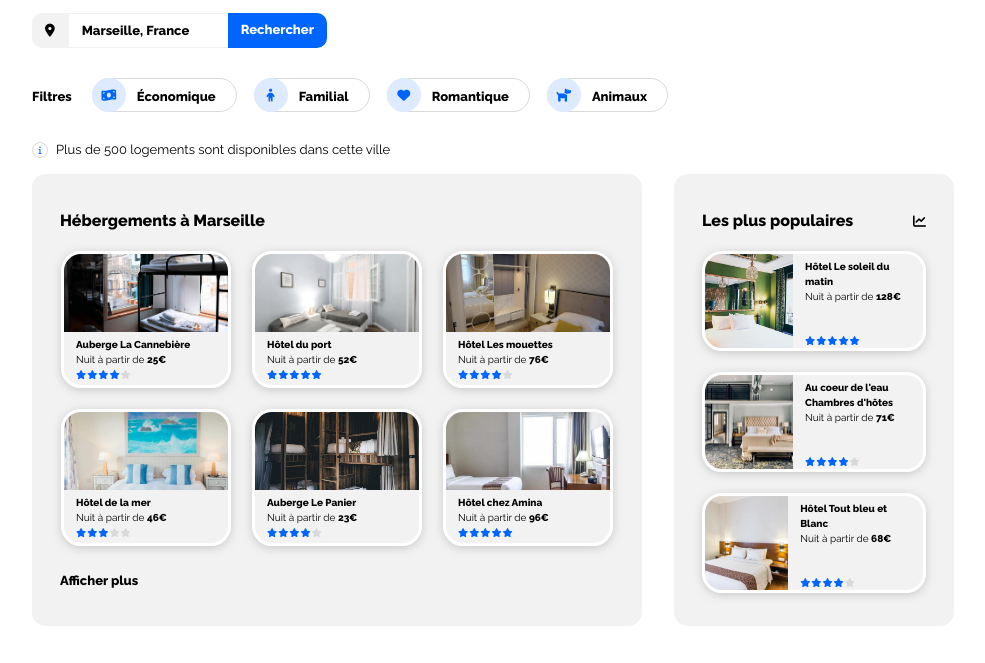
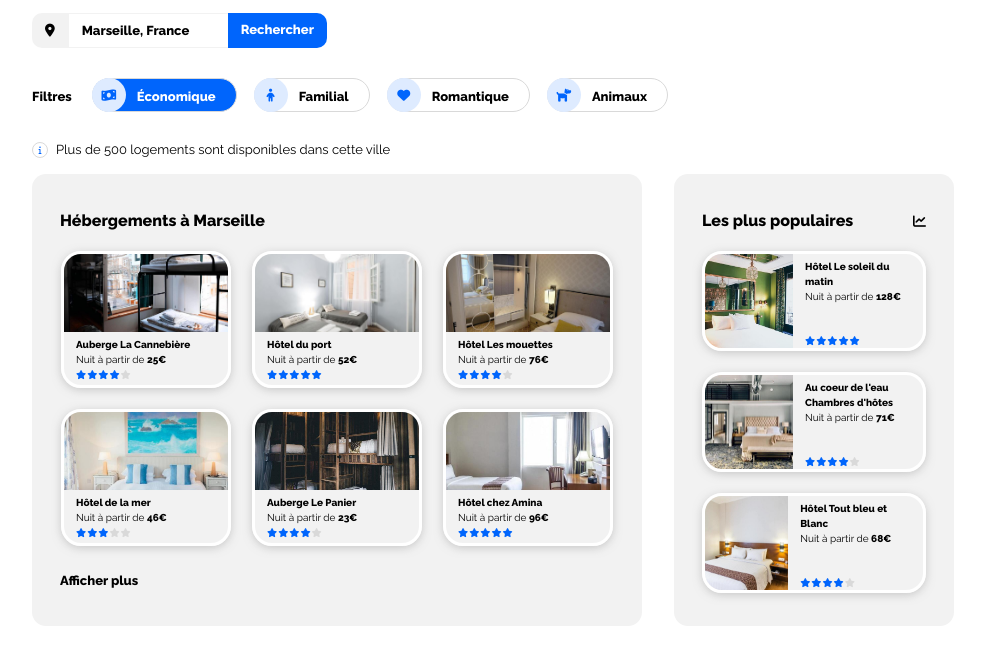
Before and after one commit to lgmoraes/Booki, a plain HTML site: page index.html in a window 1280 px wide. In both pictures the pointer is over the item "Économique". Shown: the part 135-798 px from the top of the page, without its empty margins (147-1132 px from the left). Drawn offline with nearby package versions, Linux system fonts and the light colour scheme.

Commit message:
:dizzy: Add animation on filters

```diff
--- a/css/style.css
+++ b/css/style.css
@@ -82,13 +82,9 @@ input:focus {
     display: flex;
 }
 .header-top li {
-
     display: flex;
     justify-content: center;
     align-items: center;
-}
-.header-top li:hover {
-
 }
 .header-top li.is-active {
     color: #0065FC;
@@ -177,7 +173,12 @@ input:focus {
     border: 1px solid #D9D9D9;
     border-radius: 25px;
 
+    transition: .3s;
     cursor: pointer;
+}
+.header-filtre ul li:hover {
+    color: white;
+    background-color: #0065FC;
 }
 
 .header-info p {
```
